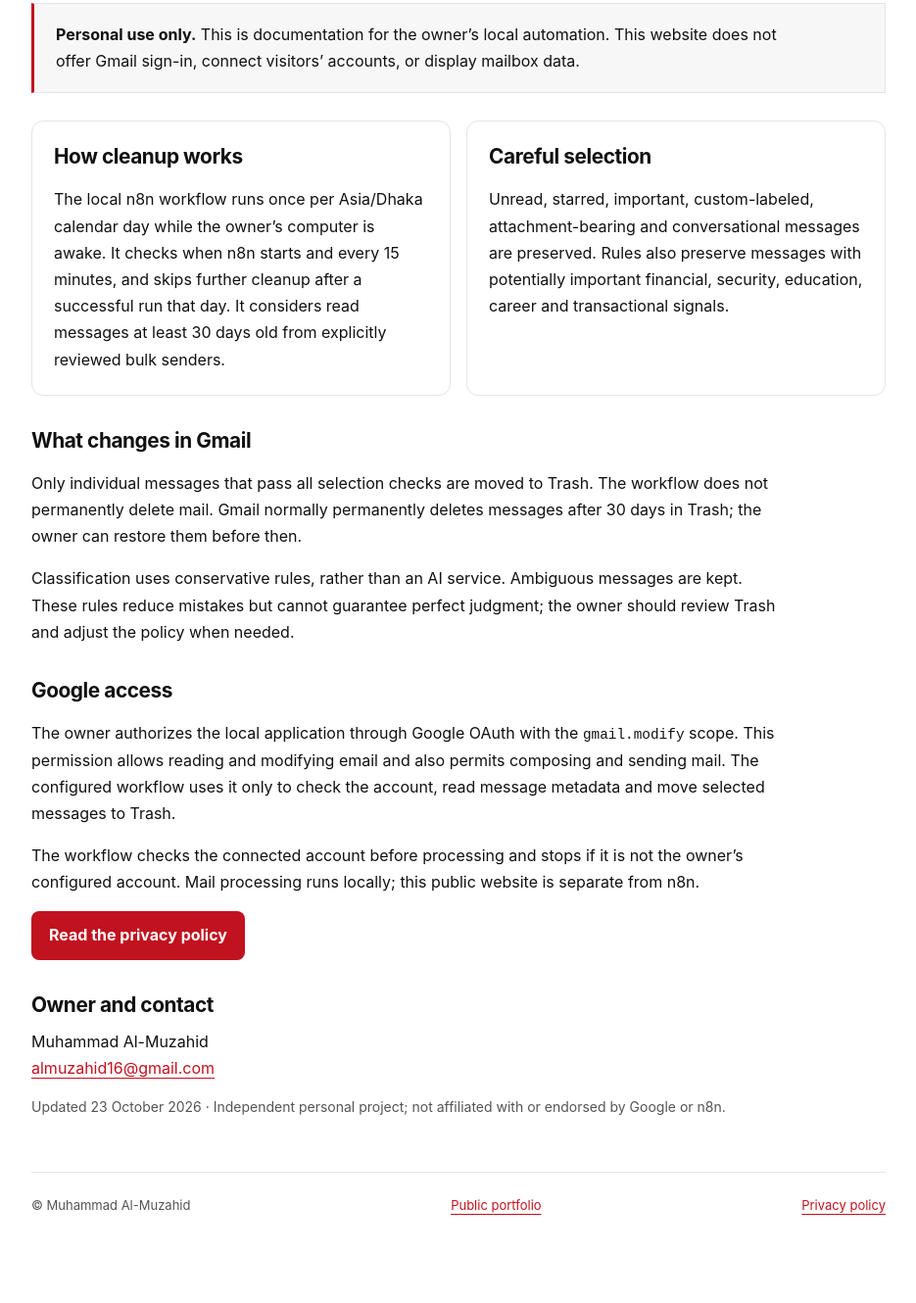
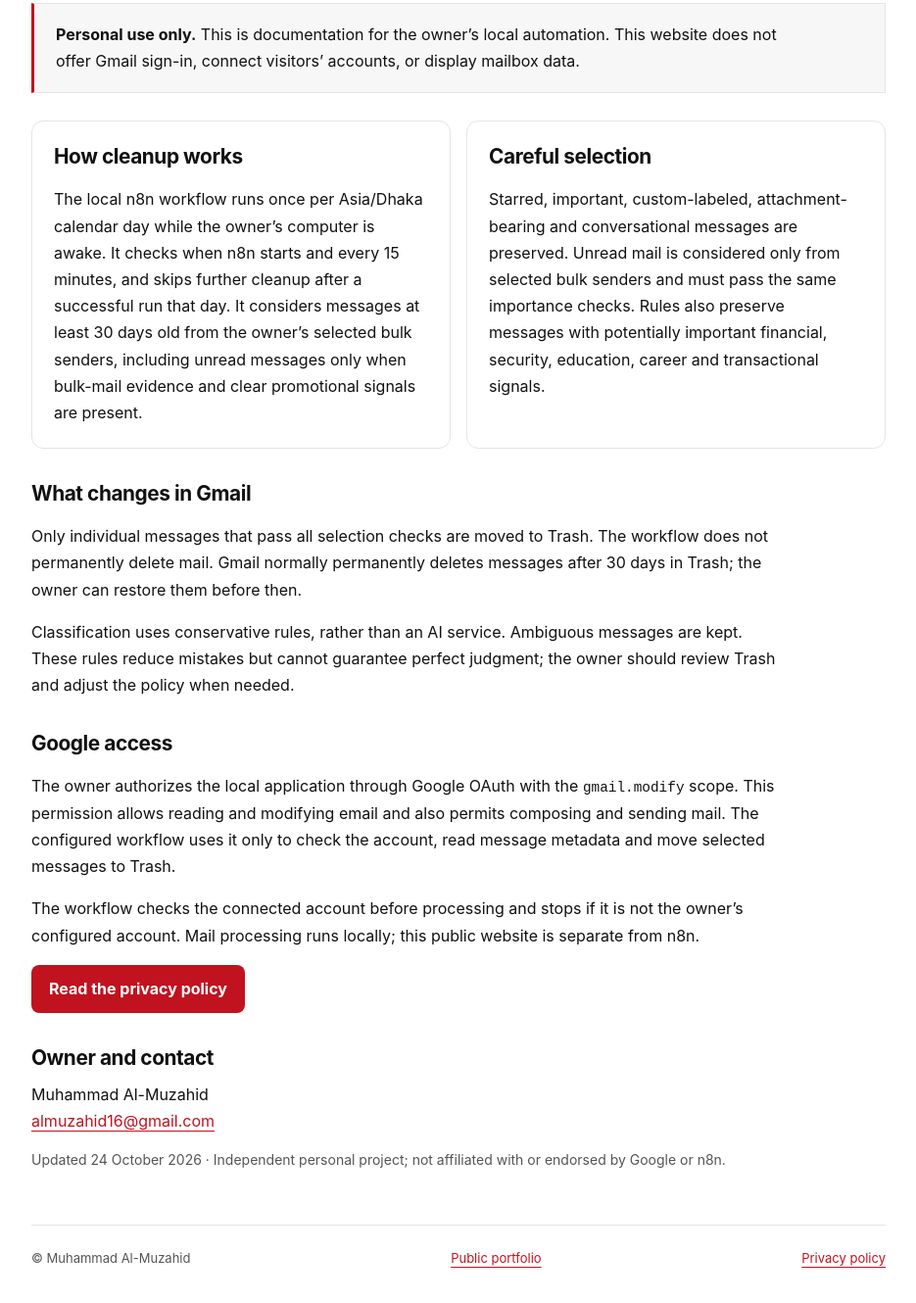
Before and after one commit to almuzahidseyam/almuzahidseyam.github.io, a plain HTML site: page gmail-cleanup/index.html in a window 1280 px wide. Shown: the part 392-1722 px from the top of the page at 98% size, without its empty margins (172-1107 px from the left). Before the commit the page ends 1687 px from the top, so only its background shows below. Drawn offline with Linux system fonts and the light colour scheme.

Commit message:
Clarify cleanup of old unread bulk promotions

```diff
--- a/gmail-cleanup/index.html
+++ b/gmail-cleanup/index.html
@@ -23,8 +23,8 @@
       <p class="intro">A personal workflow operated by Muhammad Al-Muzahid to keep his own Gmail account manageable. It checks old email from reviewed marketing senders and moves eligible messages to Trash.</p>
       <div class="note"><p><strong>Personal use only.</strong> This is documentation for the owner’s local automation. This website does not offer Gmail sign-in, connect visitors’ accounts, or display mailbox data.</p></div>
       <div class="grid">
-        <section class="card"><h2>How cleanup works</h2><p>The local n8n workflow runs once per Asia/Dhaka calendar day while the owner’s computer is awake. It checks when n8n starts and every 15 minutes, and skips further cleanup after a successful run that day. It considers read messages at least 30 days old from explicitly reviewed bulk senders.</p></section>
-        <section class="card"><h2>Careful selection</h2><p>Unread, starred, important, custom-labeled, attachment-bearing and conversational messages are preserved. Rules also preserve messages with potentially important financial, security, education, career and transactional signals.</p></section>
+        <section class="card"><h2>How cleanup works</h2><p>The local n8n workflow runs once per Asia/Dhaka calendar day while the owner’s computer is awake. It checks when n8n starts and every 15 minutes, and skips further cleanup after a successful run that day. It considers messages at least 30 days old from the owner’s selected bulk senders, including unread messages only when bulk-mail evidence and clear promotional signals are present.</p></section>
+        <section class="card"><h2>Careful selection</h2><p>Starred, important, custom-labeled, attachment-bearing and conversational messages are preserved. Unread mail is considered only from selected bulk senders and must pass the same importance checks. Rules also preserve messages with potentially important financial, security, education, career and transactional signals.</p></section>
       </div>
       <h2>What changes in Gmail</h2>
       <p>Only individual messages that pass all selection checks are moved to Trash. The workflow does not permanently delete mail. Gmail normally permanently deletes messages after 30 days in Trash; the owner can restore them before then.</p>
@@ -35,7 +35,7 @@
       <p><a class="button" href="privacy.html">Read the privacy policy</a></p>
       <h2>Owner and contact</h2>
       <address>Muhammad Al-Muzahid<br><a href="mailto:almuzahid16@gmail.com">almuzahid16@gmail.com</a></address>
-      <p class="date">Updated 23 October 2026 · Independent personal project; not affiliated with or endorsed by Google or n8n.</p>
+      <p class="date">Updated 24 October 2026 · Independent personal project; not affiliated with or endorsed by Google or n8n.</p>
     </main>
     <footer><span>© Muhammad Al-Muzahid</span><a href="/">Public portfolio</a><a href="privacy.html">Privacy policy</a></footer>
   </div>
```
